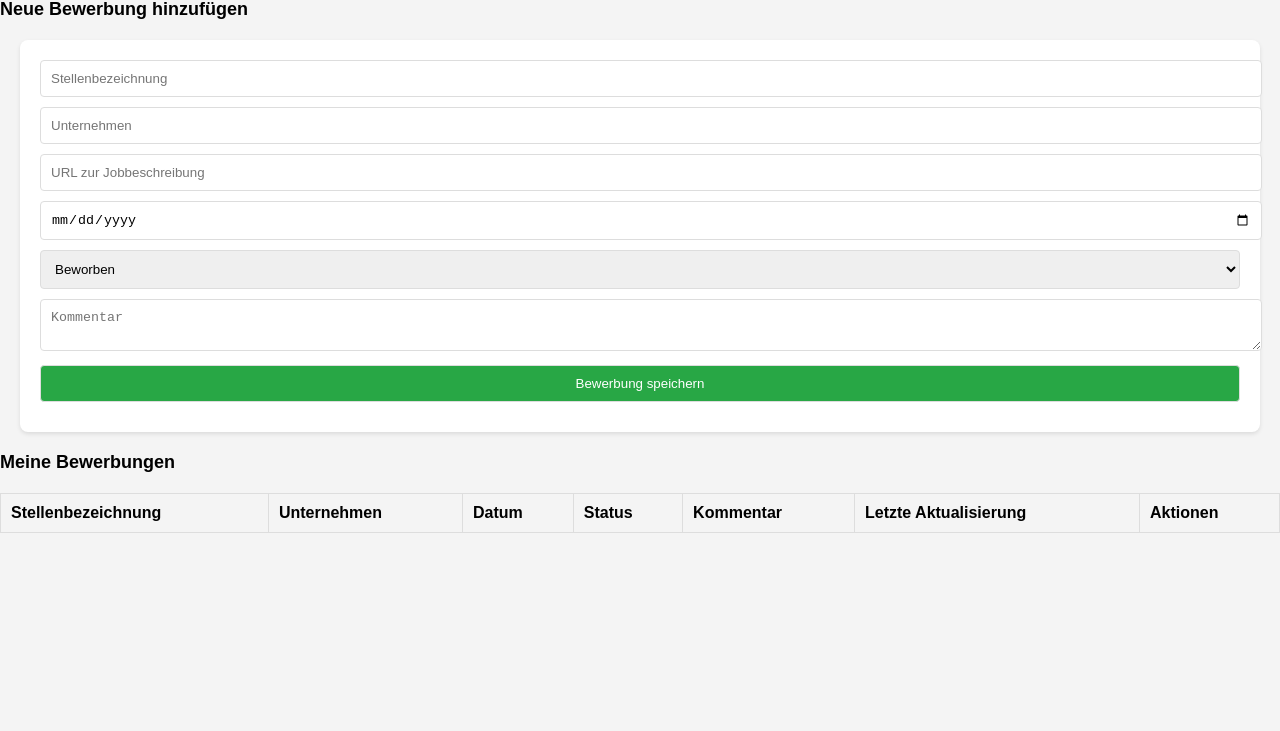
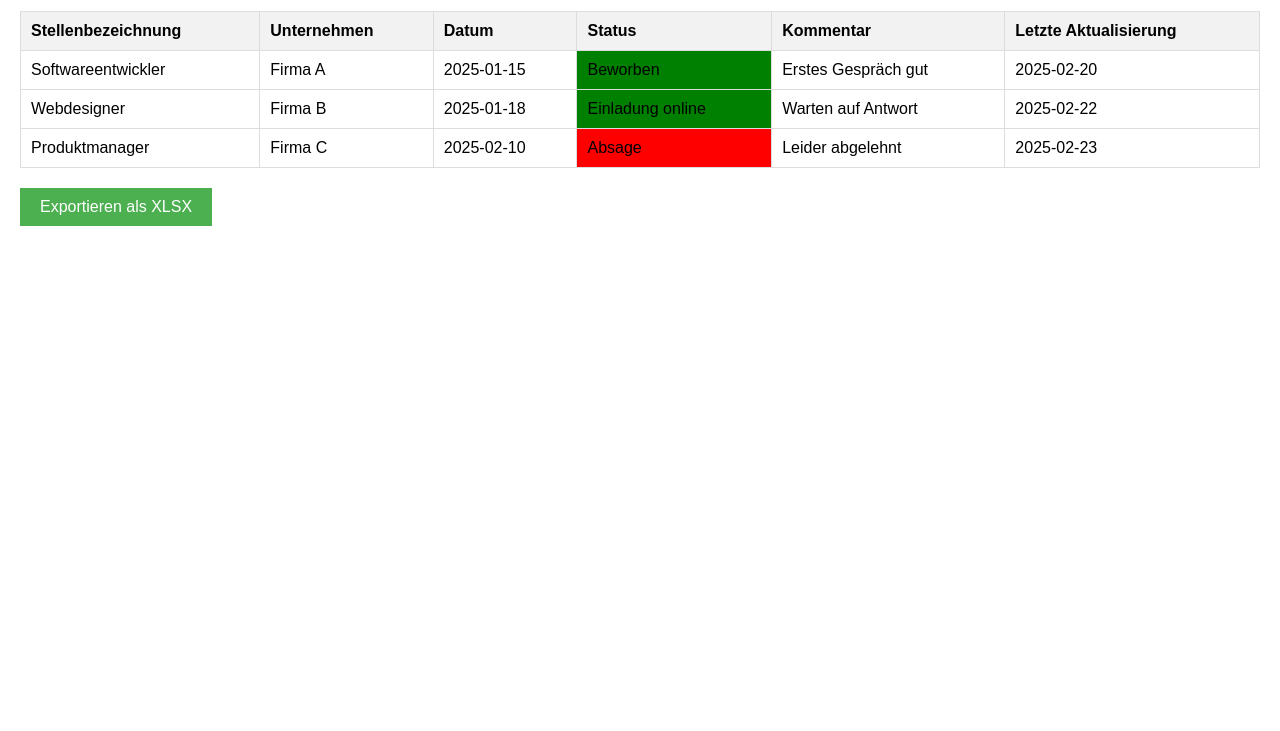
Before and after one commit to KronosFPV/Bewerbungsmanagement, a plain HTML site: page index.html in a window 1280 px wide. Shown: the part 69-800 px from the top of the page. Drawn offline with Linux system fonts and the light colour scheme.

Commit message:
Update index.html

```diff
--- a/index.html
+++ b/index.html
@@ -5,121 +5,49 @@
     <meta name="viewport" content="width=device-width, initial-scale=1.0">
     <title>Bewerbungsübersicht</title>
     <style>
+        /* Dein CSS hier (Beispiel) */
         body {
             font-family: Arial, sans-serif;
-            margin: 0;
-            padding: 0;
-            background-color: #f4f4f4;
-        }
-
-        header {
-            background-color: #333;
-            color: white;
-            padding: 10px;
-            text-align: center;
-        }
-
-        h1 {
-            margin: 0;
-            font-size: 24px;
-        }
-
-        h2 {
-            font-size: 18px;
-            margin-top: 20px;
-        }
-
-        form {
-            background-color: white;
-            padding: 20px;
             margin: 20px;
-            border-radius: 8px;
-            box-shadow: 0 2px 4px rgba(0, 0, 0, 0.1);
-        }
-
-        input, select, textarea, button {
-            width: 100%;
-            padding: 10px;
-            margin-bottom: 10px;
-            border: 1px solid #ddd;
-            border-radius: 4px;
-        }
-
-        button {
-            background-color: #28a745;
-            color: white;
-            cursor: pointer;
-        }
-
-        button:hover {
-            background-color: #218838;
         }
 
         table {
             width: 100%;
             border-collapse: collapse;
-            margin-top: 20px;
+            margin-bottom: 20px;
+        }
+
+        table, th, td {
+            border: 1px solid #ddd;
         }
 
         th, td {
             padding: 10px;
-            border: 1px solid #ddd;
             text-align: left;
         }
 
-        td button {
-            padding: 5px 10px;
-            cursor: pointer;
-            background-color: #ff4747;
-            color: white;
-            border: none;
-            border-radius: 4px;
+        th {
+            background-color: #f2f2f2;
         }
 
-        td button:hover {
-            background-color: #e63946;
+        button {
+            background-color: #4CAF50; /* Grün */
+            color: white;
+            padding: 10px 20px;
+            border: none;
+            cursor: pointer;
+            font-size: 16px;
         }
 
-        /* Responsives Design für kleinere Bildschirme */
-        @media (max-width: 600px) {
-            table, th, td {
-                font-size: 12px;
-            }
-
-            h1, h2 {
-                font-size: 20px;
-            }
-
-            form {
-                margin: 10px;
-            }
+        button:hover {
+            background-color: #45a049;
         }
     </style>
 </head>
 <body>
-    <header>
-        <h1>Bewerbungsübersicht</h1>
-    </header>
 
-    <h2>Neue Bewerbung hinzufügen</h2>
-    <form id="bewerbung-form">
-        <input type="text" id="title" placeholder="Stellenbezeichnung" required><br>
-        <input type="text" id="company" placeholder="Unternehmen" required><br>
-        <input type="url" id="url" placeholder="URL zur Jobbeschreibung"><br>
-        <input type="date" id="date" required><br>
-        <select id="status">
-            <option value="Beworben">Beworben</option>
-            <option value="Angebot erhalten">Angebot erhalten</option>
-            <option value="Abgelehnt">Abgelehnt</option>
-            <option value="Einladung online">Einladung online</option>
-            <option value="Einladung vor Ort">Einladung vor Ort</option>
-        </select><br>
-        <textarea id="comment" placeholder="Kommentar"></textarea><br>
-        <button type="submit">Bewerbung speichern</button>
-    </form>
-
-    <h2>Meine Bewerbungen</h2>
-    <table id="bewerbungen-table">
+    <h1>Bewerbungsübersicht</h1>
+    <table id="bewerbungstabelle">
         <thead>
             <tr>
                 <th>Stellenbezeichnung</th>
@@ -128,12 +56,73 @@
                 <th>Status</th>
                 <th>Kommentar</th>
                 <th>Letzte Aktualisierung</th>
-                <th>Aktionen</th>
             </tr>
         </thead>
-        <tbody></tbody>
+        <tbody>
+            <!-- Dynamisch erzeugte Bewerbungen werden hier eingefügt -->
+        </tbody>
     </table>
 
-    <script src="app.js"></script>
+    <!-- Export Button -->
+    <button id="export-btn">Exportieren als XLSX</button>
+
+    <!-- CDN für xlsx.js einfügen -->
+    <script src="https://cdnjs.cloudflare.com/ajax/libs/xlsx/0.17.0/xlsx.full.min.js"></script> <!-- xlsx.js CDN -->
+
+    <!-- Dein eigenes JavaScript -->
+    <script>
+        // Beispielhafte Bewerbungsdaten (um sie anzuzeigen)
+        const bewerbungen = [
+            { title: "Softwareentwickler", company: "Firma A", date: "2025-01-15", status: "Beworben", comment: "Erstes Gespräch gut", lastUpdated: "2025-02-20" },
+            { title: "Webdesigner", company: "Firma B", date: "2025-01-18", status: "Einladung online", comment: "Warten auf Antwort", lastUpdated: "2025-02-22" },
+            { title: "Produktmanager", company: "Firma C", date: "2025-02-10", status: "Absage", comment: "Leider abgelehnt", lastUpdated: "2025-02-23" }
+        ];
+
+        // Funktion zum Anzeigen der Bewerbungen in der Tabelle
+        function showApplications() {
+            const tableBody = document.querySelector("#bewerbungstabelle tbody");
+            tableBody.innerHTML = '';  // Leere die Tabelle
+            bewerbungen.forEach(bewerbung => {
+                const row = document.createElement('tr');
+                row.innerHTML = `
+                    <td>${bewerbung.title}</td>
+                    <td>${bewerbung.company}</td>
+                    <td>${bewerbung.date}</td>
+                    <td style="background-color:${bewerbung.status === 'Absage' ? 'red' : 'green'}">${bewerbung.status}</td>
+                    <td>${bewerbung.comment}</td>
+                    <td>${bewerbung.lastUpdated}</td>
+                `;
+                tableBody.appendChild(row);
+            });
+        }
+
+        // Aufruf der Funktion, um die Bewerbungen anzuzeigen
+        showApplications();
+
+        // Exportieren der Daten als XLSX-Datei
+        document.getElementById('export-btn').addEventListener('click', () => {
+            const data = bewerbungen.map(bewerbung => [
+                bewerbung.title,
+                bewerbung.company,
+                bewerbung.date,
+                bewerbung.status,
+                bewerbung.comment,
+                bewerbung.lastUpdated
+            ]);
+
+            // Kopfzeilen hinzufügen
+            const header = ['Stellenbezeichnung', 'Unternehmen', 'Datum', 'Status', 'Kommentar', 'Letzte Aktualisierung'];
+            data.unshift(header);
+
+            // Erstelle das Arbeitsblatt und die Arbeitsmappe
+            const ws = XLSX.utils.aoa_to_sheet(data);
+            const wb = XLSX.utils.book_new();
+            XLSX.utils.book_append_sheet(wb, ws, 'Bewerbungen');
+
+            // Download der Datei
+            XLSX.writeFile(wb, 'Bewerbungen.xlsx');
+        });
+    </script>
+
 </body>
 </html>
```
